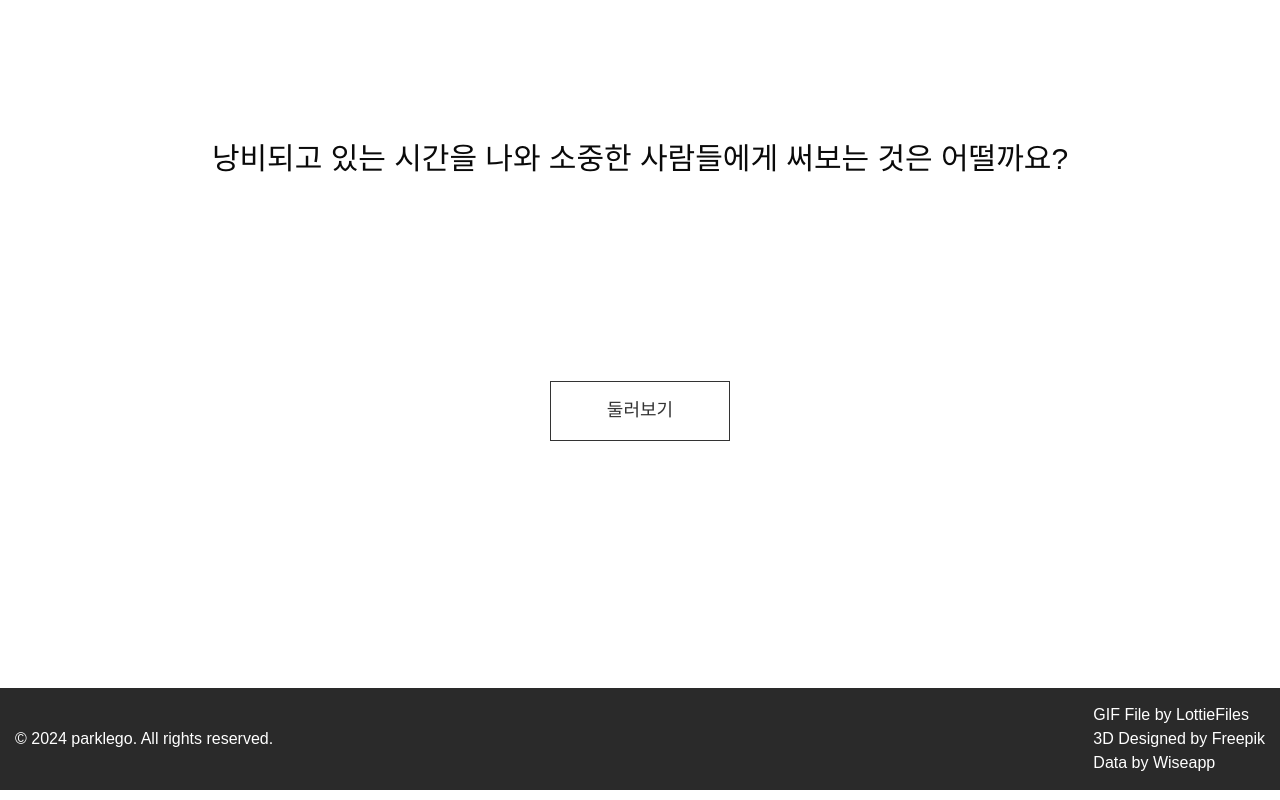
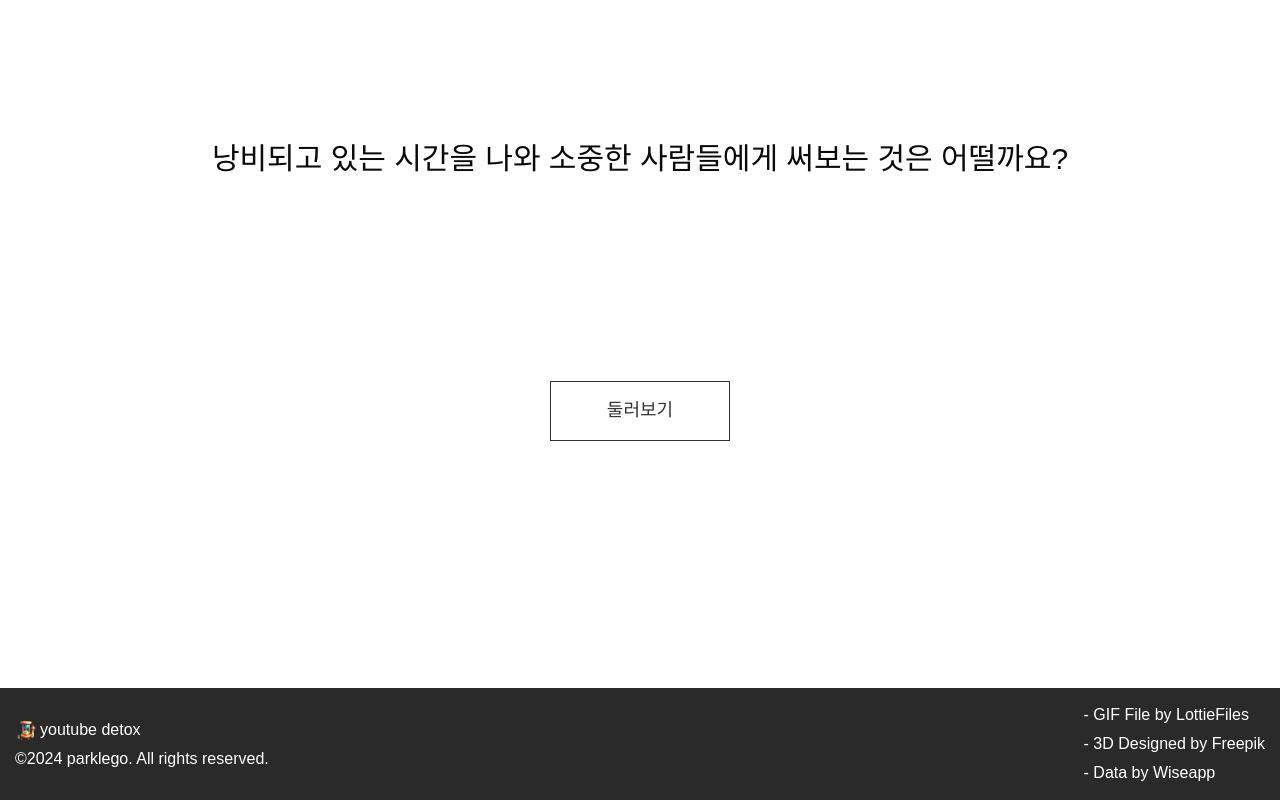
Before and after one commit to parklego/youtube_detox, a Next.js app: page / in a window 1280 px wide. Shown: the part 4172-4972 px from the top of the page. Built offline with nearby package versions, Linux system fonts and the light colour scheme; a web font is replaced by a local one.

Commit message:
footer 로고 추가 및 정렬

```diff
--- a/src/components/footer/Footer.module.css
+++ b/src/components/footer/Footer.module.css
@@ -18,8 +18,13 @@
   align-items: center;
 }
 
-.me {
+.logoWrapper {
+  display: flex;
+  align-items: center;
 }
 
 .sources {
+  display: flex;
+  flex-direction: column;
+  gap: 5px;
 }
--- a/src/components/footer/Footer.tsx
+++ b/src/components/footer/Footer.tsx
@@ -1,29 +1,36 @@
 import React from "react";
 import styles from "./Footer.module.css";
 import Link from "next/link";
+import Image from "next/image";
 import { getCurrentYear } from "@/utils/utils";
 
 const Footer = () => {
   return (
     <div className={styles.container}>
       <div className={styles.wrapper}>
-        <div className={styles.me}>
-          © {getCurrentYear()}
-          <Link href={"https://github.com/parklego"}> parklego</Link>. All
-          rights reserved.
+        <div className={styles.sources}>
+          <div className={styles.logoWrapper}>
+            <Image src="/logo.jpeg" alt="logo" width={25} height={25} />
+            <p>youtube detox</p>
+          </div>
+          <div>
+            ©{getCurrentYear()}
+            <Link href={"https://github.com/parklego"}> parklego</Link>. All
+            rights reserved.
+          </div>
         </div>
         <div className={styles.sources}>
           <div>
-            GIF File by
+            - GIF File by
             <Link href={"https://lottiefiles.com/"}> LottieFiles</Link>
           </div>
           <div>
-            3D Designed by
+            - 3D Designed by
             <Link href={"www.freepik.com"}> Freepik</Link>
           </div>
 
           <div>
-            Data by
+            - Data by
             <Link href={"https://www.wiseapp.co.kr/"}> Wiseapp</Link>
           </div>
         </div>
```
Also changed, not shown: public/logo.jpeg (added).
